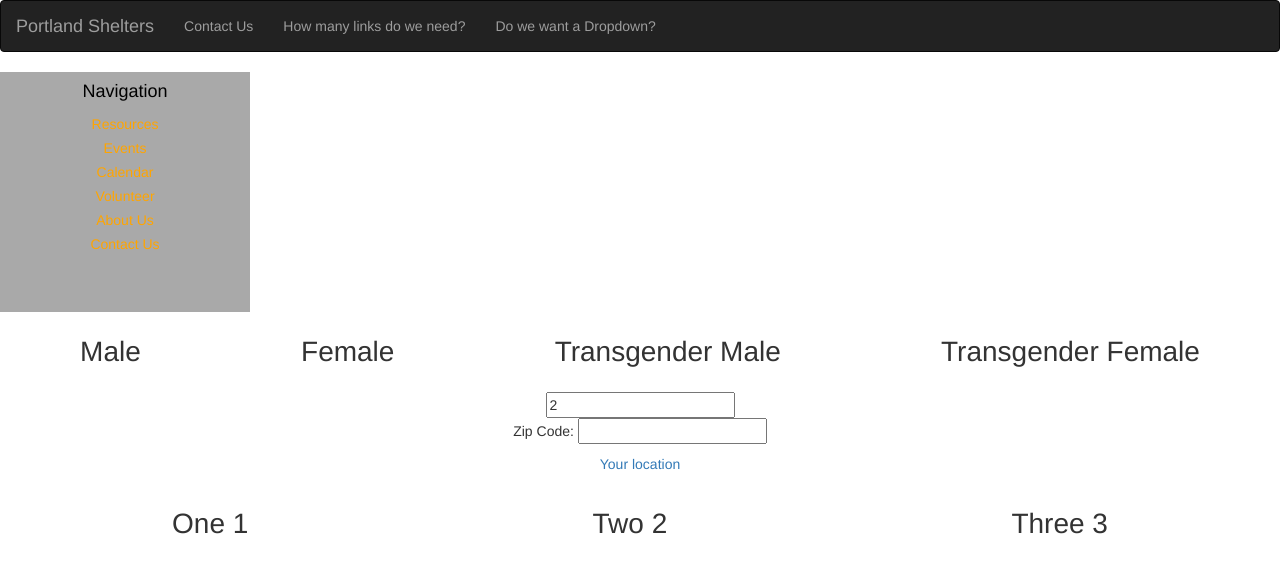
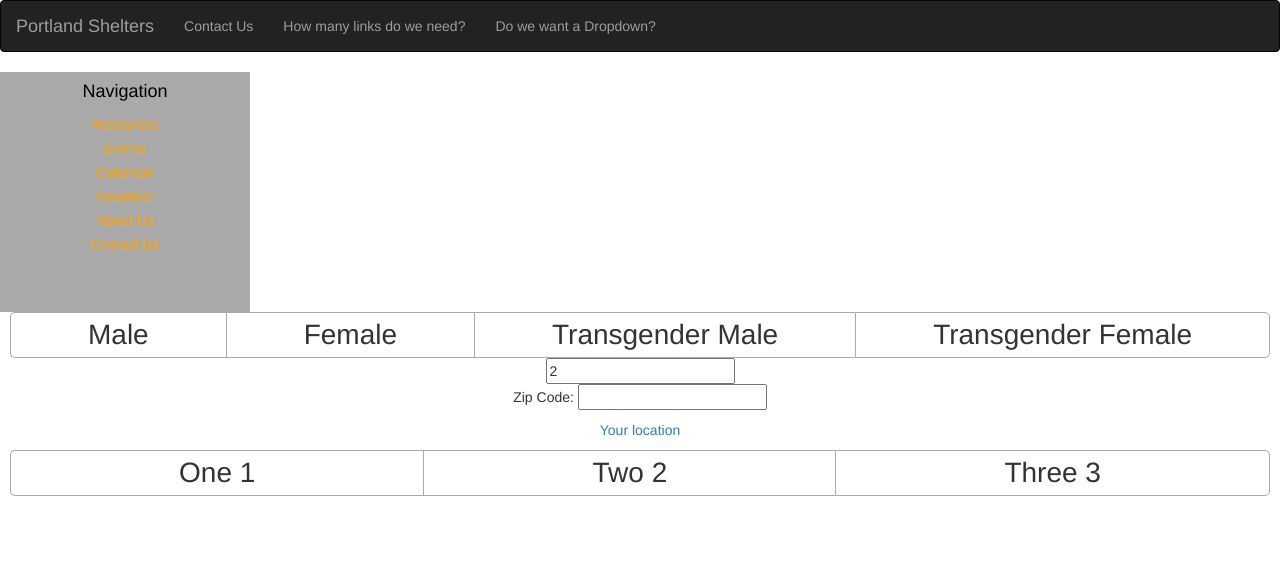
Before and after one commit to pvahanian/shelter-project, a React (Create React App) app: page / in a window 1280 px wide. Shown: the top 572 px of the page. Built offline with nearby package versions, Linux system fonts and the light colour scheme.

Commit message:
Restyle the exclusive option buttons

```diff
--- a/src/Assets/ExclusiveOption.scss
+++ b/src/Assets/ExclusiveOption.scss
@@ -1,21 +1,59 @@
 
 .exclusive-group {
+  display: flex;
+  flex-direction: row;
   width: 100%;
-  display: flex;
   justify-content: center;
   margin-top: 10px;
+  padding-left: 10px;
+  padding-right: 10px;
 }
 
+
+// Round only the outermost corners of the button group
+// to improve visual cohesion
+
+.exclusive-group button:first-child {
+  border-top-left-radius: 5px;
+  border-bottom-left-radius: 5px;
+}
+
+.exclusive-group button:last-child {
+  border-top-right-radius: 5px;
+  border-bottom-right-radius: 5px;
+
+  border:1px solid transparent;
+  border-color: #aaa;
+}
+
+
+
+
 .exclusive-button {
-  cursor: pointer;
-  border: 0;
+  flex-grow: 1;
+
   color: inherit;
-  flex-grow: 1;
+  background: inherit;
+
   font-size: 2em;
-  padding-top: 20px;
-  padding-bottom: 20px;
+  line-height: 1em;
 
-  background-color: rgba(255,255,255,0.05);
+  padding: 8px 16px;
+
+  border: 1px solid transparent;
+  border-right: 0;
+  border-color: #aaa;
+
+  overflow: visible; margin:0;
+  -webkit-appearance: none;
+  box-shadow: none;
+  background-image: none;
+  vertical-align: middle;
+  color: inherit; font-family: inherit;
+  display:block;
+  cursor:pointer;
+
+  display:inline-block;
 }
 
 .selected {
```
